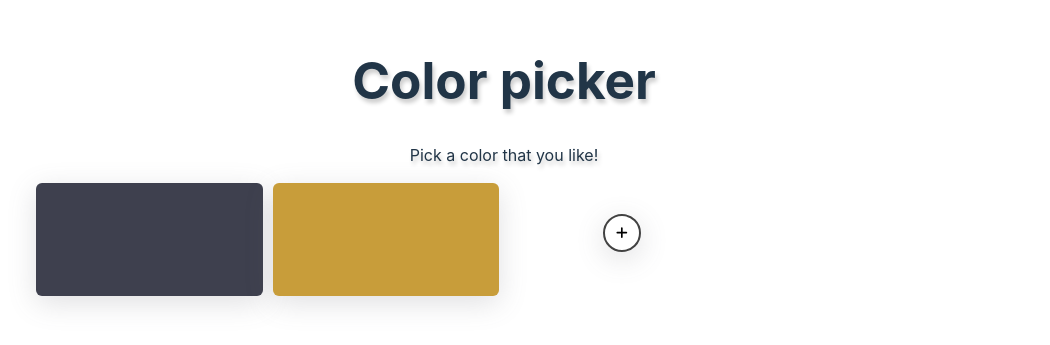
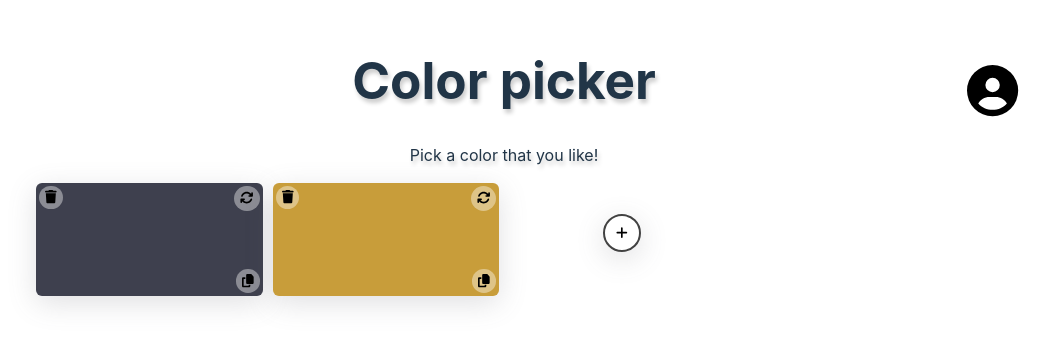
Before and after one commit to Rapsabamse/colorPicker, a React (Vite) app: page / in a window 1280 px wide. Shown: the part 243-588 px from the top of the page, without its empty margins (136-1186 px from the left). Built offline with nearby package versions, Linux system fonts and the light colour scheme.

Commit message:
Added refresh and bugged delete button

```diff
--- a/src/App.css
+++ b/src/App.css
@@ -3,6 +3,10 @@
   margin: 0 auto;
   padding: 2rem;
   text-align: center;
+}
+
+.headerDiv {
+  position: relative;
 }
 
 .grid-container {
@@ -19,9 +23,56 @@
   padding-top: 50%; /* Maintains a 2:1 aspect ratio */
   border-radius: 6px;
 
+  box-shadow: rgba(100, 100, 111, 0.2) 0px 7px 29px 0px;
+
+  position: relative;
+}
+
+.refreshBtn {
+  position: absolute;
+  top: 3px;
+  right: 3px;
+  border-radius: 50%;
+  aspect-ratio: 1 / 1;
+
   cursor: pointer;
 
-  box-shadow: rgba(100, 100, 111, 0.2) 0px 7px 29px 0px;
+  border: 0px;
+  background-color: rgba(255,255,255,0.4);
+
+} .refreshBtn:hover {
+  background-color: rgba(255,255,255,0.8);
+}
+
+.copyBtn {
+  position: absolute;
+  bottom: 3px;
+  right: 3px;
+  border-radius: 50%;
+  aspect-ratio: 1 / 1;
+
+  cursor: pointer;
+
+  border: 0px;
+  background-color: rgba(255,255,255,0.4);
+
+} .copyBtn:hover {
+  background-color: rgba(255,255,255,0.8);
+}
+
+.deleteBtn {
+  position: absolute;
+  top: 3px;
+  left: 3px;
+  border-radius: 50%;
+  aspect-ratio: 1 / 1;
+
+  cursor: pointer;
+
+  border: 0px;
+  background-color: rgba(255,255,255,0.4);
+} .deleteBtn:hover {
+  background-color: rgba(255,255,255,0.8);
 }
 
 .addRectangle {
@@ -56,3 +107,15 @@
 .addItemBtn:hover {
   border: 2px solid #000000;
 }
+
+.loginBtn {
+  position: absolute;
+  top: 10%;
+  right: 0;
+  display: flex;
+
+  font-size: 3.2em; /* Adjust the size as needed */
+
+  border: 0px;
+  background-color: inherit;
+}
--- a/src/App.tsx
+++ b/src/App.tsx
@@ -4,6 +4,10 @@ import './App.css'
 import { library } from '@fortawesome/fontawesome-svg-core';
 import { fas } from '@fortawesome/free-solid-svg-icons';
 import AddButton from './components/AddButton';
+import LoginButton from './components/LoginButton';
+import RefreshButton from './components/RefreshButton';
+import CopyButton from './components/CopyButton.tsx';
+import DeleteButton from './components/DeleteButton.tsx';
 
 // Add fas icons to the library
 library.add(fas);
@@ -22,6 +26,7 @@ function App() {
   // Variables used to create a number of rectangles, then store them in rectanglesList.
   const [rectangles, setRectangles] = useState<number[]>([]);
   const [colors, setColors] = useState<string[]>([]); // State to store colors for each rectangle
+  const [idCounter, setIdCounter] = useState<number>(0) // Ids of rectangles
 
   useEffect(() => {
     // Add initial rectangle
@@ -34,8 +39,29 @@ function App() {
     alert("Copied the color: " + colors[index]);
   }
 
+  const refreshColor = (index: number) => {
+    const newColor = getRandomColor();
+
+    // Set the colors of the colors array. If i = index, overwrite color with the new one
+    setColors(prevColors => prevColors.map((color, i) =>
+      i === index ? newColor : color
+    ));
+  }
+
+  const deleteRectangle = (index: number) => {
+    console.log(rectanglesList);
+    setRectangles(prevRectangles =>
+      prevRectangles.filter((_, i) => i !== index)
+    );
+    setColors(prevColors =>
+      prevColors.filter((_, i) => i !== index)
+    );
+  }
+
   // Add rectangle function
   const addRectangle = () => {
+    setIdCounter(prevCounter => prevCounter + 1)
+    console.log(idCounter);
     setRectangles(prevRectangles => {
       //Get index for new rectangle
       const newIndex = prevRectangles.length;
@@ -55,17 +81,20 @@ function App() {
       <div
         key={index}
         style={{ backgroundColor: colors[index] }}
-        onClick={() => copyColor(index)}
         className="colorCard">
+        <div onClick={() => copyColor(index)}><CopyButton /></div>
+        <div onClick={() => refreshColor(index)}><RefreshButton /></div>
+        <div onClick={() => deleteRectangle(index)}><DeleteButton /></div>
       </div>
     );
   });
 
   return (
     <>
-      <div>
+      <div className='headerDiv'>
         <h1>Color picker</h1>
         <p>Pick a color that you like!</p>
+        <LoginButton />
       </div>
 
       <div>
--- /dev/null
+++ b/src/components/CopyButton.tsx
@@ -0,0 +1,13 @@
+import React from 'react';
+import { FontAwesomeIcon } from '@fortawesome/react-fontawesome';
+import { faCopy as icon } from '@fortawesome/free-solid-svg-icons';
+
+const CopyButton: React.FC = () => {
+  return (
+    <button className='copyBtn'>
+        <FontAwesomeIcon icon={icon} className='copyIcon'/>
+    </button>
+  );
+};
+
+export default CopyButton;
--- /dev/null
+++ b/src/components/DeleteButton.tsx
@@ -0,0 +1,13 @@
+import React from 'react';
+import { FontAwesomeIcon } from '@fortawesome/react-fontawesome';
+import { faTrash as icon } from '@fortawesome/free-solid-svg-icons';
+
+const LoginButton: React.FC = () => {
+  return (
+    <button className='deleteBtn'>
+        <FontAwesomeIcon icon={icon} />
+    </button>
+  );
+};
+
+export default LoginButton;
--- /dev/null
+++ b/src/components/LoginButton.tsx
@@ -0,0 +1,13 @@
+import React from 'react';
+import { FontAwesomeIcon } from '@fortawesome/react-fontawesome';
+import { faCircleUser as icon } from '@fortawesome/free-solid-svg-icons';
+
+const LoginButton: React.FC = () => {
+  return (
+    <button className='loginBtn'>
+        <FontAwesomeIcon icon={icon} />
+    </button>
+  );
+};
+
+export default LoginButton;
--- /dev/null
+++ b/src/components/RefreshButton.tsx
@@ -0,0 +1,13 @@
+import React from 'react';
+import { FontAwesomeIcon } from '@fortawesome/react-fontawesome';
+import { faRefresh as icon } from '@fortawesome/free-solid-svg-icons';
+
+const RefreshButton: React.FC = () => {
+  return (
+    <button className='refreshBtn'>
+        <FontAwesomeIcon icon={icon} className='refreshIcon'/>
+    </button>
+  );
+};
+
+export default RefreshButton;
```
